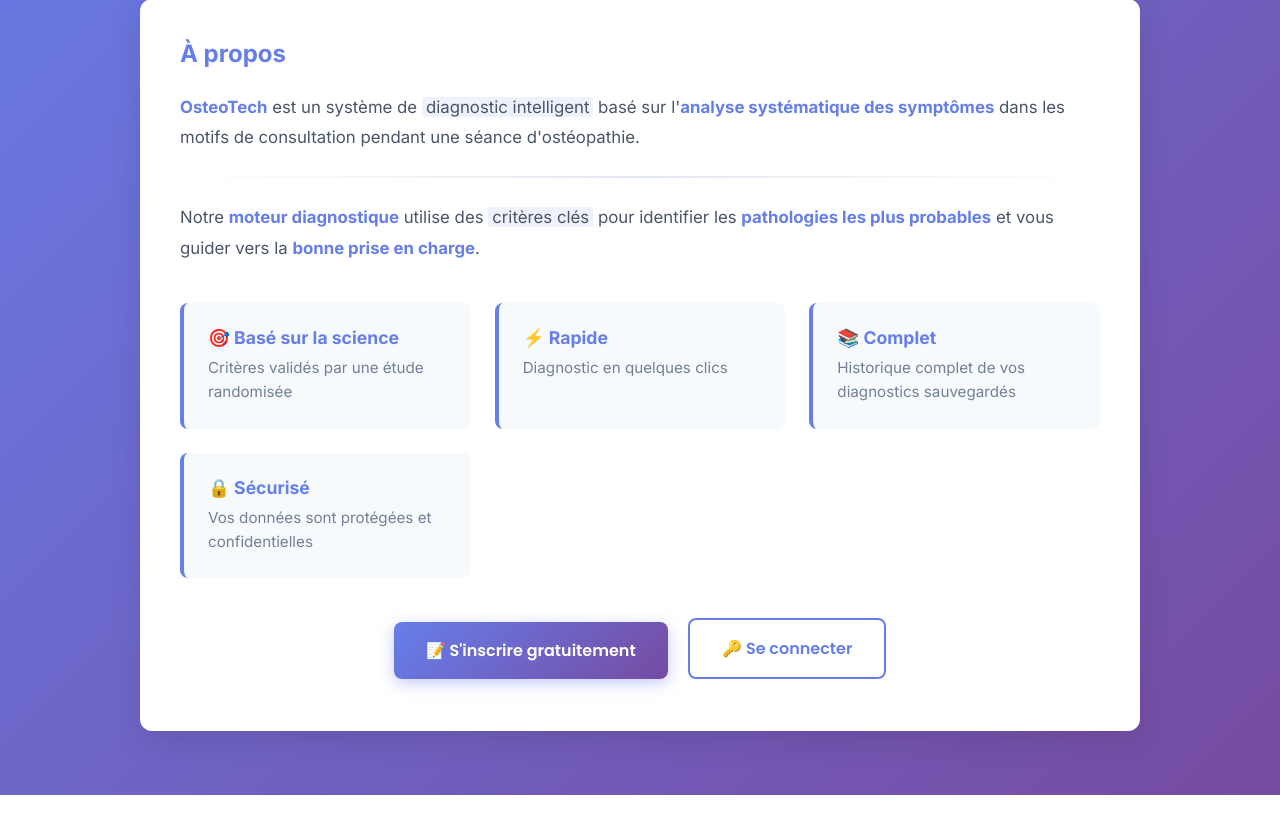
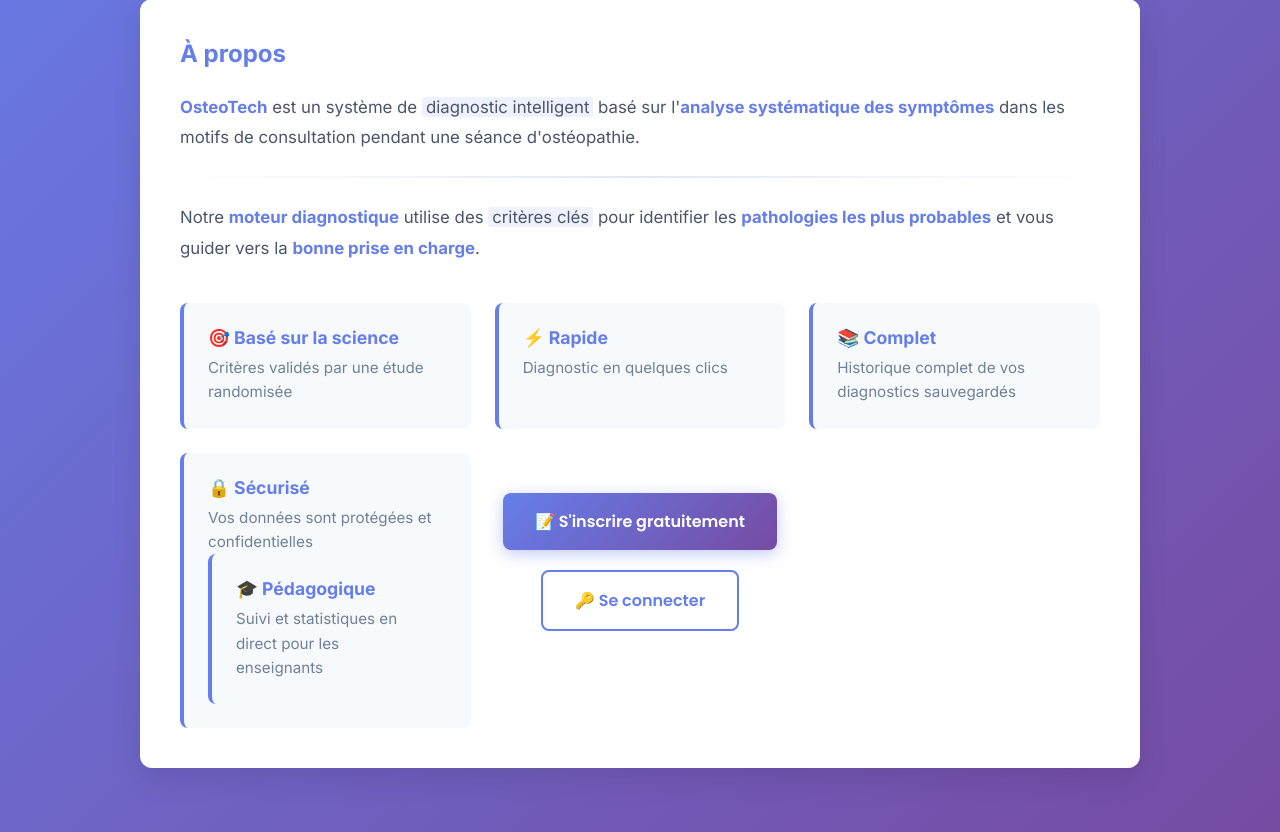
Before and after one commit to Osteo8420/Osteotech, a Flask app: page / in a window 1280 px wide. Shown: the part 311-1143 px from the top of the page. Before the commit the page ends 1106 px from the top, so only its background shows below. Run offline with Flask 3, Linux system fonts and the light colour scheme.

Commit message:
ajout section pédagogique dans l'index

```diff
--- a/templates/index.html
+++ b/templates/index.html
@@ -304,6 +304,9 @@
                 <div class="feature">
                     <h3>🔒 Sécurisé</h3>
                     <p>Vos données sont protégées et confidentielles</p>
+		<div class="feature">
+                    <h3>🎓 Pédagogique</h3>
+                    <p>Suivi et statistiques en direct pour les enseignants</p>
                 </div>
             </div>
 
```
